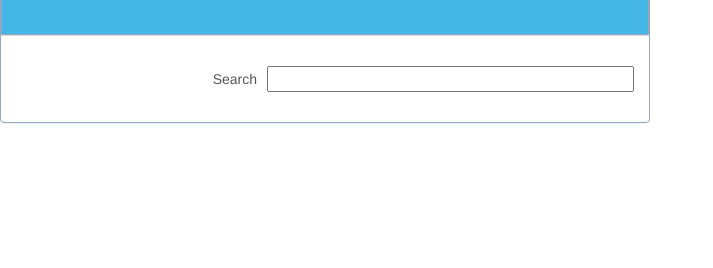
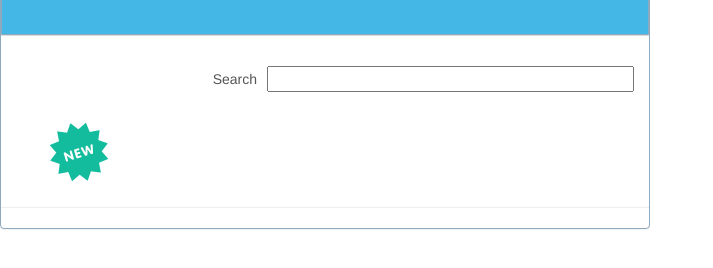
Before and after one commit to jtcurr/LeanData, a plain HTML site: page index.html in a window 1280 px wide. Both pictures are taken after a click on the picture 600 px from the left and 77 px from the top of the page. Shown: the part 130-398 px from the top of the page, without its empty margins (0-713 px from the left). Drawn offline with nearby package versions, Linux system fonts and the light colour scheme.

Commit message:
Added list style image for new news items

```diff
--- a/index.html
+++ b/index.html
@@ -23,6 +23,11 @@
           Search<input class="search-input" type="text" size="42">
         </div>
       </div>
+      <ul class="new-news-items">
+        <li class="new-item">
+        </li>
+      </ul>
+      <hr>
     </div>
   </div>
 </div>
--- a/styles/styles.css
+++ b/styles/styles.css
@@ -31,12 +31,21 @@
 	padding-bottom: 15px;
 	color: #555555;
 	float: right;
+	clear: left;
 }
 
 .search-input {
 	margin-left: 10px;
 }
 
+ul {
+	margin-left: 75px;
+}
+
+.new-news-items {
+	list-style-image: url('../Assets/NEW_icon.png');
+}
+
 .panel {
 	border-radius: 15px;
 	border: 1.5px solid #8da8bf;
```
